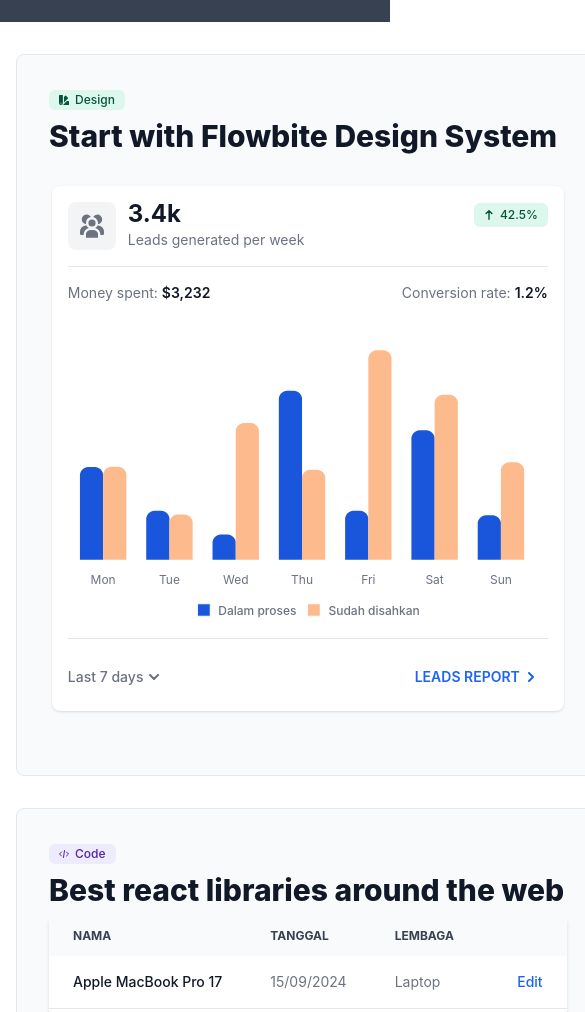
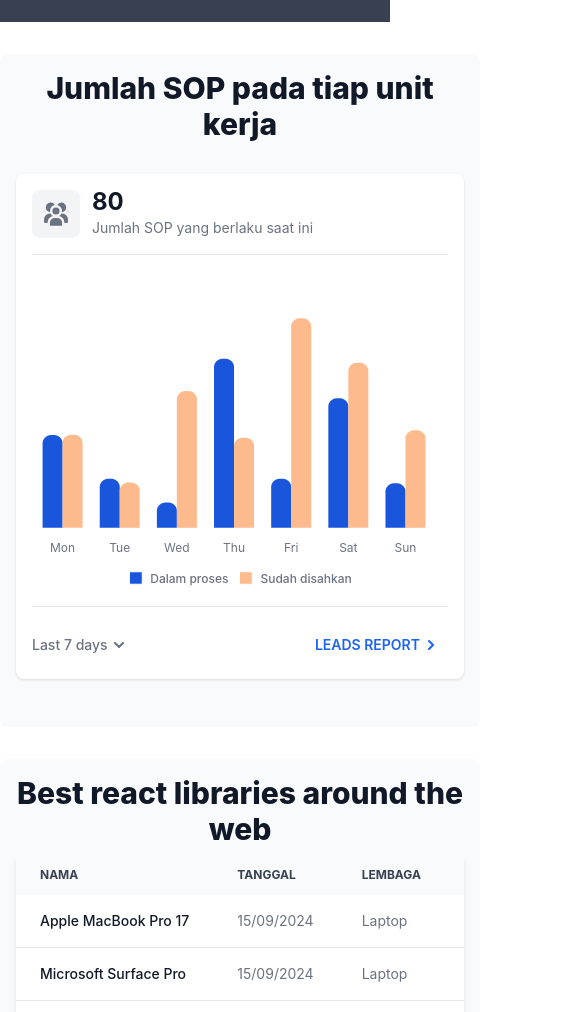
Before and after one commit to kemalhiero/pengelolaan-sop-frontend, a Vue app: page / in a window 390 px wide. Shown: the part 556-1568 px from the top of the page, 585 px wide, since content can reach past the window. Built offline with nearby package versions, Linux system fonts and the light colour scheme; grey boxes are pictures that could not be loaded.

Commit message:
perbaikan supaya responsif di hp, tapi di tablet masih belum

```diff
--- a/src/components/Navbar.vue
+++ b/src/components/Navbar.vue
@@ -1,5 +1,11 @@
 <script setup>
+  import { initDrawers } from 'flowbite';
+  import { onMounted } from 'vue';
   import { RouterLink, useRoute } from 'vue-router';
+
+  onMounted(() => {
+    initDrawers();
+  })
 
   const route = useRoute()
 
--- a/src/components/Table.vue
+++ b/src/components/Table.vue
@@ -1,6 +1,6 @@
 <template>
 
-    <div class="container mx-auto p-8">
+    <div class="container mx-auto p-8 lg:px-32">
 
         <!-- <h2 class="text-4xl text-center my-6 font-bold dark:text-white">SOP Terpopuler</h2> -->
 
@@ -41,7 +41,7 @@
                         <button title="Lihat dokumen">
                             <IconEye class="w-6 mx-4"/>
                         </button>
-                        <button title="Unduh dokumen SOP">
+                        <button title="Unduh dokumen">
                             <IconDownload class="w-6 mx-4"  />
                         </button>
                     </td>
@@ -68,12 +68,13 @@
         { nama: 'React', tanggal: '2024/02/09', organisasi: 'Labor' },
         { nama: 'Vite', tanggal: '2024/01/09', organisasi: 'Departemen' },
         { nama: 'Angular', tanggal: '2024/03/09', organisasi: 'Departemen' },
+        { nama: 'Svelte', tanggal: '2024/03/09', organisasi: 'Departemen' },
     ]
 
     onMounted(() => {
         if (document.getElementById("default-table") && typeof DataTable !== 'undefined') {
             new DataTable(document.getElementById("default-table"), {
-                searchable: false,
+                searchable: true,
                 sortable: true,
             });
         }
--- a/src/components/home/Chart.vue
+++ b/src/components/home/Chart.vue
@@ -10,21 +10,21 @@
                     </svg>
                 </div>
                 <div>
-                    <h5 class="leading-none text-2xl font-bold text-gray-900 dark:text-white pb-1">3.4k</h5>
-                    <p class="text-sm font-normal text-gray-500 dark:text-gray-400">Leads generated per week</p>
+                    <h5 class="leading-none text-2xl font-bold text-gray-900 dark:text-white pb-1">80</h5>
+                    <p class="text-sm font-normal text-gray-500 dark:text-gray-400">Jumlah SOP yang berlaku saat ini</p>
                 </div>
             </div>
-            <div>
+            <!-- <div>
                 <span class="bg-green-100 text-green-800 text-xs font-medium inline-flex items-center px-2.5 py-1 rounded-md dark:bg-green-900 dark:text-green-300">
                     <svg class="w-2.5 h-2.5 me-1.5" aria-hidden="true" xmlns="http://www.w3.org/2000/svg" fill="none" viewBox="0 0 10 14">
                         <path stroke="currentColor" stroke-linecap="round" stroke-linejoin="round" stroke-width="2" d="M5 13V1m0 0L1 5m4-4 4 4"/>
                     </svg>
                     42.5%
                 </span>
-            </div>
+            </div> -->
         </div>
 
-        <div class="grid grid-cols-2">
+        <!-- <div class="grid grid-cols-2">
             <dl class="flex items-center">
                 <dt class="text-gray-500 dark:text-gray-400 text-sm font-normal me-1">Money spent:</dt>
                 <dd class="text-gray-900 text-sm dark:text-white font-semibold">$3,232</dd>
@@ -33,7 +33,7 @@
                 <dt class="text-gray-500 dark:text-gray-400 text-sm font-normal me-1">Conversion rate:</dt>
                 <dd class="text-gray-900 text-sm dark:text-white font-semibold">1.2%</dd>
             </dl>
-        </div>
+        </div> -->
 
         <div id="column-chart"></div>
 
--- a/src/components/home/HomeTable.vue
+++ b/src/components/home/HomeTable.vue
@@ -11,7 +11,7 @@
 
 <template>
 
-    <div class="relative overflow-x-auto shadow-md sm:rounded-lg">
+    <div class="relative overflow-x-auto shadow-md sm:rounded-lg max-w-md sm:max-w-lg mx-auto">
         <table class="w-full text-sm text-left rtl:text-right text-gray-500 dark:text-gray-400">
             <thead class="text-xs text-gray-700 uppercase bg-gray-50 dark:bg-gray-700 dark:text-gray-400">
                 <tr>
@@ -41,7 +41,7 @@
                         {{ item.lembaga }}
                     </td>
                     <td class="px-6 py-4 text-right">
-                        <a href="#" class="font-medium text-blue-600 dark:text-blue-500 hover:underline">Edit</a>
+                        <a href="#" class="font-medium text-blue-600 dark:text-blue-500 hover:underline">Lihat</a>
                     </td>
                 </tr>
             </tbody>
--- a/src/router/index.js
+++ b/src/router/index.js
@@ -32,6 +32,11 @@
       name: 'sop',
       component: () => import('@/views/SopSearch.vue')
     },
+    {
+      path: '/app',
+      name: 'AuthenticatedApp',
+      component: () => import('@/views/authenticated/Index.vue')
+    },
   ]
 })
 
--- a/src/views/Home.vue
+++ b/src/views/Home.vue
@@ -3,32 +3,22 @@
     <Jumbotron/>
 
     <section class="bg-white dark:bg-gray-900">
-        <div class="py-8 px-4 mx-auto max-w-screen-xl lg:py-16">
+        <div class="py-8 mx-auto max-w-screen-xl lg:py-16">
             <div class="grid md:grid-cols-2 gap-8">
-                <div class="bg-gray-50 dark:bg-gray-800 border border-gray-200 dark:border-gray-700 rounded-lg p-8 md:p-12">
-                    <a href="#" class="bg-green-100 text-green-800 text-xs font-medium inline-flex items-center px-2.5 py-0.5 rounded-md dark:bg-gray-700 dark:text-green-400 mb-2">
-                        <svg class="w-2.5 h-2.5 me-1.5" aria-hidden="true" xmlns="http://www.w3.org/2000/svg" fill="currentColor" viewBox="0 0 18 18">
-                            <path d="M17 11h-2.722L8 17.278a5.512 5.512 0 0 1-.9.722H17a1 1 0 0 0 1-1v-5a1 1 0 0 0-1-1ZM6 0H1a1 1 0 0 0-1 1v13.5a3.5 3.5 0 1 0 7 0V1a1 1 0 0 0-1-1ZM3.5 15.5a1 1 0 1 1 0-2 1 1 0 0 1 0 2ZM16.132 4.9 12.6 1.368a1 1 0 0 0-1.414 0L9 3.55v9.9l7.132-7.132a1 1 0 0 0 0-1.418Z"/>
-                        </svg>
-                        Design
-                    </a>
-                    <h2 class="text-gray-900 dark:text-white text-3xl font-extrabold mb-2">Start with Flowbite Design System</h2>
 
-                        <Chart/>
+                <div class="bg-gray-50 dark:bg-gray-800 rounded-lg p-4 md:p-10 max-w-2xl mx-auto">
+                    <h2 class="text-gray-900 dark:text-white text-3xl font-extrabold mb-2 text-center">Jumlah SOP pada tiap unit kerja</h2>
+                    <Chart/>
                 </div>
-                <div class="bg-gray-50 dark:bg-gray-800 border border-gray-200 dark:border-gray-700 rounded-lg p-8 md:p-12">
-                    <p class="bg-purple-100 text-purple-800 text-xs font-medium inline-flex items-center px-2.5 py-0.5 rounded-md dark:bg-gray-700 dark:text-purple-400 mb-2">
-                        <svg class="w-2.5 h-2.5 me-1.5" aria-hidden="true" xmlns="http://www.w3.org/2000/svg" fill="none" viewBox="0 0 20 16">
-                            <path stroke="currentColor" stroke-linecap="round" stroke-linejoin="round" stroke-width="2" d="M5 4 1 8l4 4m10-8 4 4-4 4M11 1 9 15"/>
-                        </svg>
-                        Code
-                    </p>
-                    <h2 class="text-gray-900 dark:text-white text-3xl font-extrabold mb-2">Best react libraries around the web</h2>
+
+                <div class="bg-gray-50 dark:bg-gray-800 rounded-lg p-4 md:p-10 max-w-2xl mx-auto">
+                    <h2 class="text-gray-900 dark:text-white text-3xl font-extrabold mb-2 text-center">Best react libraries around the web</h2>
                     <!-- <p class="text-lg font-normal text-gray-500 dark:text-gray-400 mb-4">Static websites are now used to bootstrap lots of websites and are becoming the basis for a variety of tools that even influence both web designers and developers.</p> -->
                     <SOPTable/>
 
                     <RouterLink to="/sop">
-                        <p class="text-blue-600 dark:text-blue-500 hover:underline font-medium text-lg inline-flex items-center mt-10">Read more
+                        <p class="text-blue-600 dark:text-blue-500 hover:underline font-medium text-lg inline-flex items-center mt-10">
+                            Read more
                             <svg class="w-3.5 h-3.5 ms-2 rtl:rotate-180" aria-hidden="true" xmlns="http://www.w3.org/2000/svg" fill="none" viewBox="0 0 14 10">
                                 <path stroke="currentColor" stroke-linecap="round" stroke-linejoin="round" stroke-width="2" d="M1 5h12m0 0L9 1m4 4L9 9"/>
                             </svg>
@@ -40,9 +30,6 @@
         </div>
     </section>
 
-
-
-
 </template>
 
 <script setup>
--- /dev/null
+++ b/src/views/SopDetail.vue
@@ -0,0 +1,3 @@
+<template>
+
+</template>
--- a/src/views/SopSearch.vue
+++ b/src/views/SopSearch.vue
@@ -8,7 +8,7 @@
                     <path stroke="currentColor" stroke-linecap="round" stroke-linejoin="round" stroke-width="2" d="m19 19-4-4m0-7A7 7 0 1 1 1 8a7 7 0 0 1 14 0Z"/>
                 </svg>
             </div>
-            <input type="search" id="default-search" class="block w-full p-4 ps-10 text-sm text-gray-900 border border-gray-300 rounded-lg bg-gray-50 focus:ring-blue-500 focus:border-blue-500 dark:bg-gray-700 dark:border-gray-600 dark:placeholder-gray-400 dark:text-white dark:focus:ring-blue-500 dark:focus:border-blue-500" placeholder="Masukkan nama atau lembaga dari SOP" required />
+            <input type="search" id="default-search" class="block w-full p-4 ps-10 text-sm text-gray-900 border border-gray-300 rounded-lg bg-gray-50 focus:ring-blue-500 focus:border-blue-500 dark:bg-gray-700 dark:border-gray-600 dark:placeholder-gray-400 dark:text-white dark:focus:ring-blue-500 dark:focus:border-blue-500" placeholder="Masukkan kata kunci..." required />
             <button type="submit" class="text-white absolute end-2.5 bottom-2.5 bg-blue-700 hover:bg-blue-800 focus:ring-4 focus:outline-none focus:ring-blue-300 font-medium rounded-lg text-sm px-4 py-2 dark:bg-blue-600 dark:hover:bg-blue-700 dark:focus:ring-blue-800">Search</button>
         </div>
     </form>
--- /dev/null
+++ b/src/views/authenticated/Index.vue
@@ -0,0 +1,12 @@
+<script>
+    import { onMounted } from 'vue'
+    import {initAccordions, initDrawers} from 'flowbite';
+
+    onMounted(() => {
+
+    })
+</script>
+
+<template>
+
+</template>
```
Also changed, not shown: src/views/Faq.vue (+4 -4 lines), src/views/Login.vue (+5 -5 lines).
